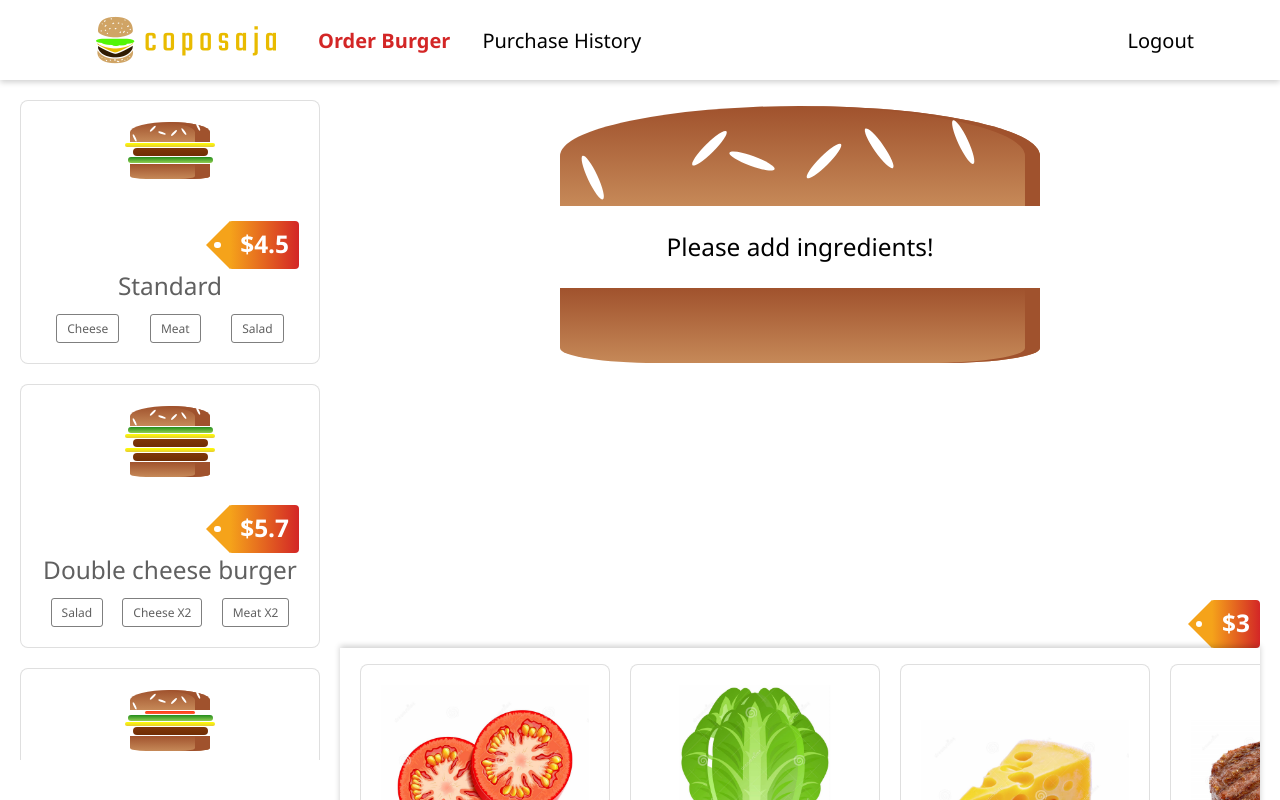
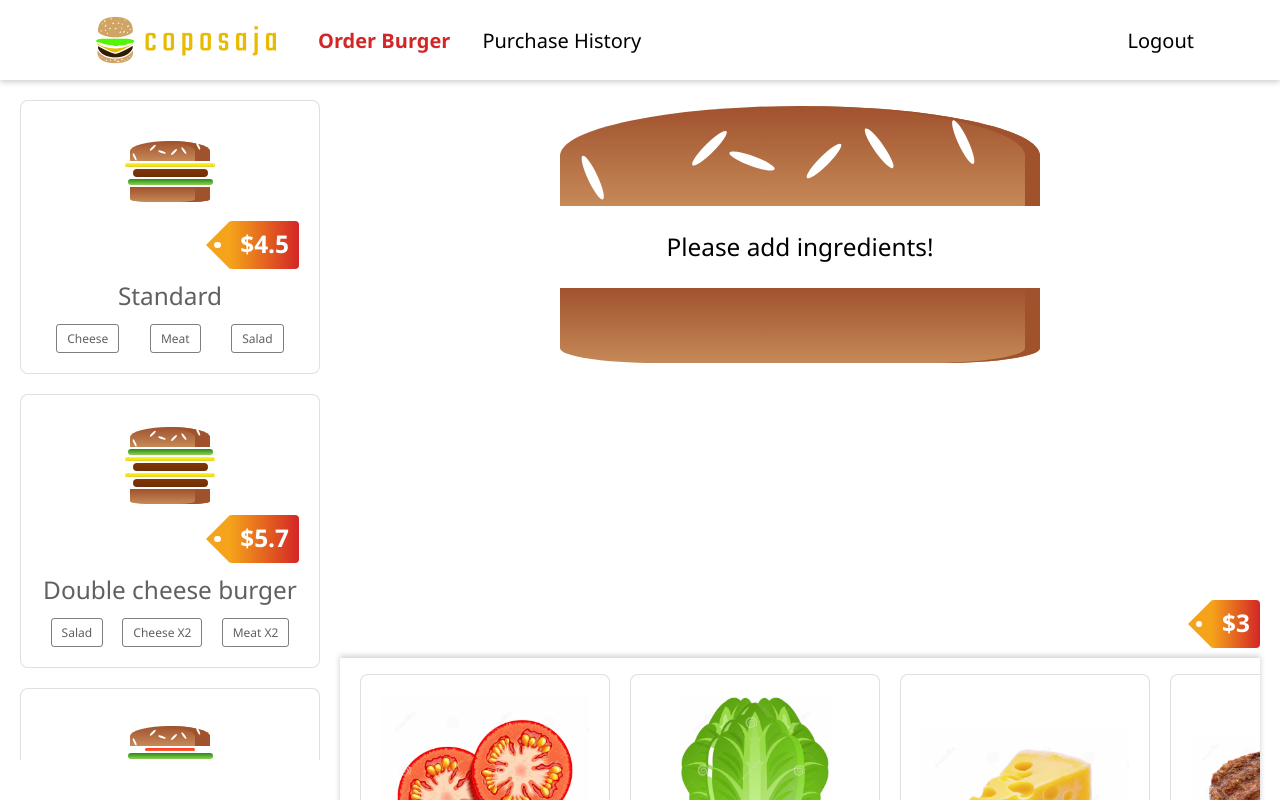
Before and after one commit to fernandochristyanto/simple-burger-shop, a React (Create React App) app: page /order-burger in a window 1280 px wide. Shown: the top 800 px of the page. Built offline with nearby package versions, Linux system fonts and the light colour scheme.

Commit message:
Fix burger components styling

```diff
--- a/src/components/burger/Burger.module.css
+++ b/src/components/burger/Burger.module.css
@@ -3,6 +3,7 @@
   margin: auto;
   position: relative;
   text-align: right;
+  padding-bottom: 10px;
 }
 
 .PriceTag {
@@ -48,6 +49,12 @@
   height: 250px;
   text-align: center;
   overflow: auto;
+}
+
+.FixedBurger {
+  display: flex;
+  flex-direction: column;
+  justify-content: center;
 }
 
 .Ingredient {
@@ -164,7 +171,7 @@
   height: 3%;
   background: linear-gradient(#ff3813, #ff5e38);
   border-radius: 20px;
-  margin: auto;
+  margin: 1% auto;
 }
 
 .Meat {
--- a/src/components/burger/Burger.tsx
+++ b/src/components/burger/Burger.tsx
@@ -7,7 +7,7 @@ import { removeIngredient } from '../../modules/burgerOrder/redux/actions';
 
 declare interface IBurgerProps {
   ingredients: string;
-  price: number;
+  price?: number;
   width?: string;
   height?: string;
   isBuilding?: boolean;
@@ -19,11 +19,12 @@ class Burger extends Component<IBurgerProps> {
     const ingredients = this.props.ingredients ? this.props.ingredients : '';
     const width = this.props.width ? this.props.width : this.props.height;
     const height = this.props.height ? this.props.height : this.props.width;
+    const burgerClass = [classes.Burger, this.props.isBuilding ? '' : classes.FixedBurger];
 
     return (
       <div className={classes.BurgerWrapper}>
         <div
-          className={classes.Burger}
+          className={burgerClass.join(' ')}
           style={{ width: width, height: height }}
         >
           <BreadTop />
@@ -40,7 +41,10 @@ class Burger extends Component<IBurgerProps> {
           }
           <BreadBottom />
         </div>
-        <span className={classes.PriceTag}>${this.props.price}</span>
+        {this.props.price ?
+          <span className={classes.PriceTag}>${this.props.price}</span>
+          : null
+        }
       </div>
     )
   }
```
